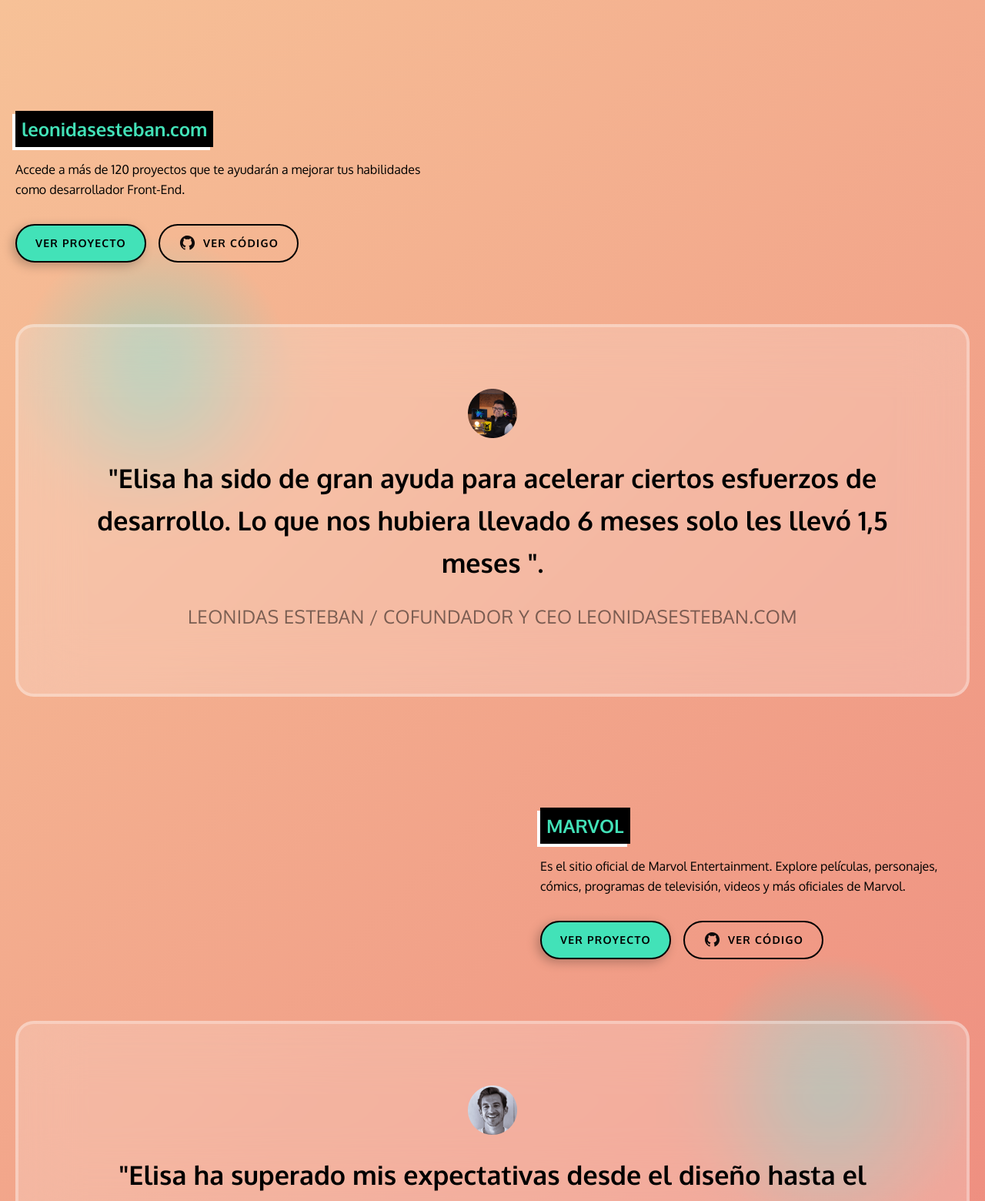
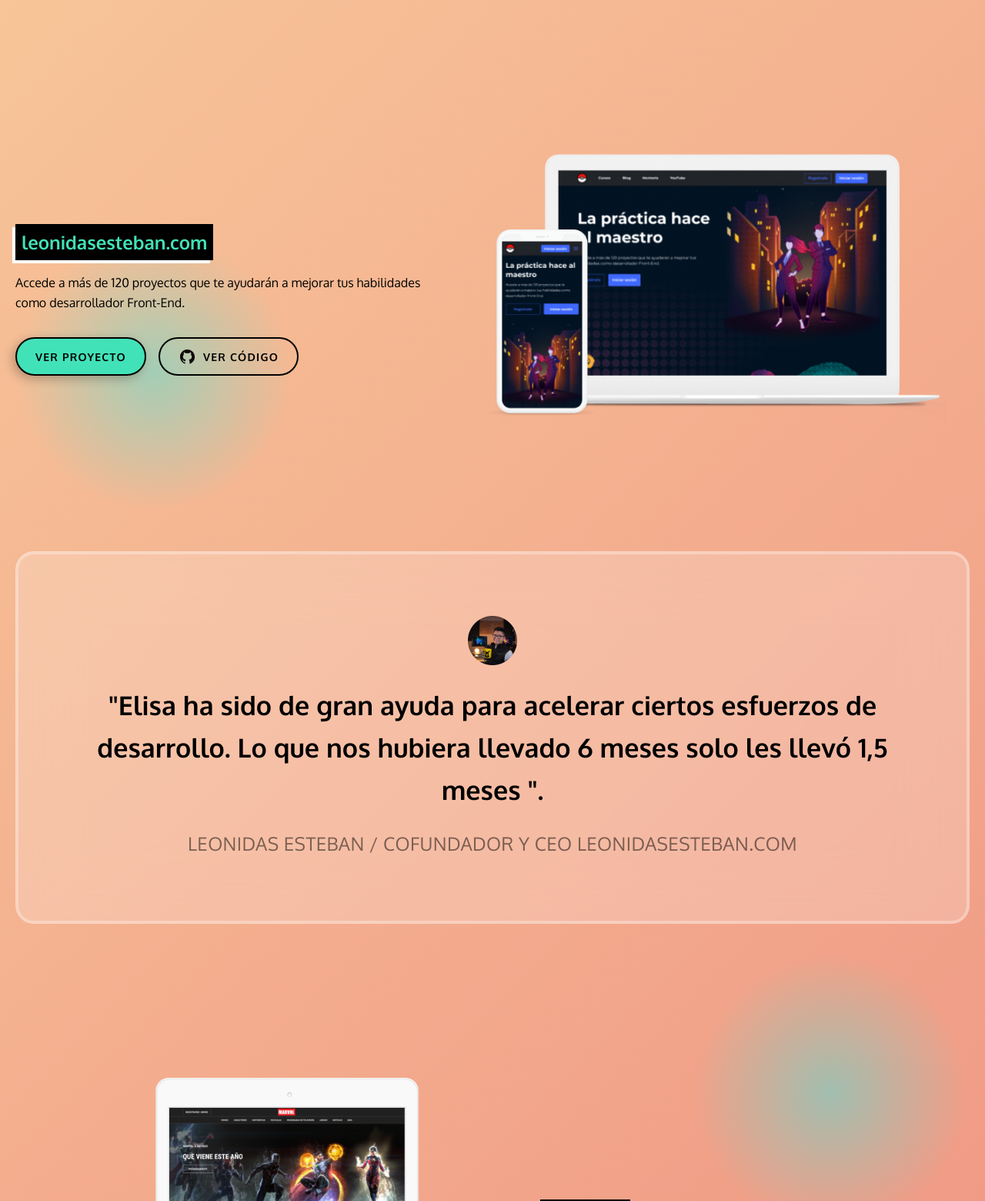
Before and after one commit to DanielAF07/portfolio-elisa, a plain HTML site: page index.html in a window 1280 px wide. Shown: the part 1240-2800 px from the top of the page at 77% size. Drawn offline with Linux system fonts and the light colour scheme; the site is published under a folder, as on GitHub Pages, so addresses that start at the root find nothing.

Commit message:
project img fixed

```diff
--- a/index.html
+++ b/index.html
@@ -94,7 +94,7 @@
       </div>
       <div id="projects" class="projects">
         <div class="project">
-          <img class="project-image" src="/assets/images/img.png" alt="" />
+          <img class="project-image" src="./assets/images/img.png" alt="" />
           <div class="project-side">
             <p class="project-name">leonidasesteban.com</p>
             <p class="project-description">
@@ -124,7 +124,7 @@
           </div>
         </div>
         <div class="project">
-          <img class="project-image" src="/assets/images/marvol.png" alt="" />
+          <img class="project-image" src="./assets/images/marvol.png" alt="" />
           <div class="project-side">
             <p class="project-name">MARVOL</p>
             <p class="project-description">
@@ -152,7 +152,7 @@
           </div>
         </div>
         <div class="project">
-          <img class="project-image" src="/assets/images/netnet.png" alt="" />
+          <img class="project-image" src="./assets/images/netnet.png" alt="" />
           <div class="project-side">
             <p class="project-name">NETNET</p>
             <p class="project-description">
--- a/styles.css
+++ b/styles.css
@@ -380,10 +380,9 @@ html {
         top: 4000px;
     }
 
-    /* .u-wrapper {
-        margin: 0 auto;
-        max-inline-size: 1132px;
-    } */
+    .u-wrapper {
+        padding: 0;
+    }
 
     .hero-content {
         display: flex;
```
